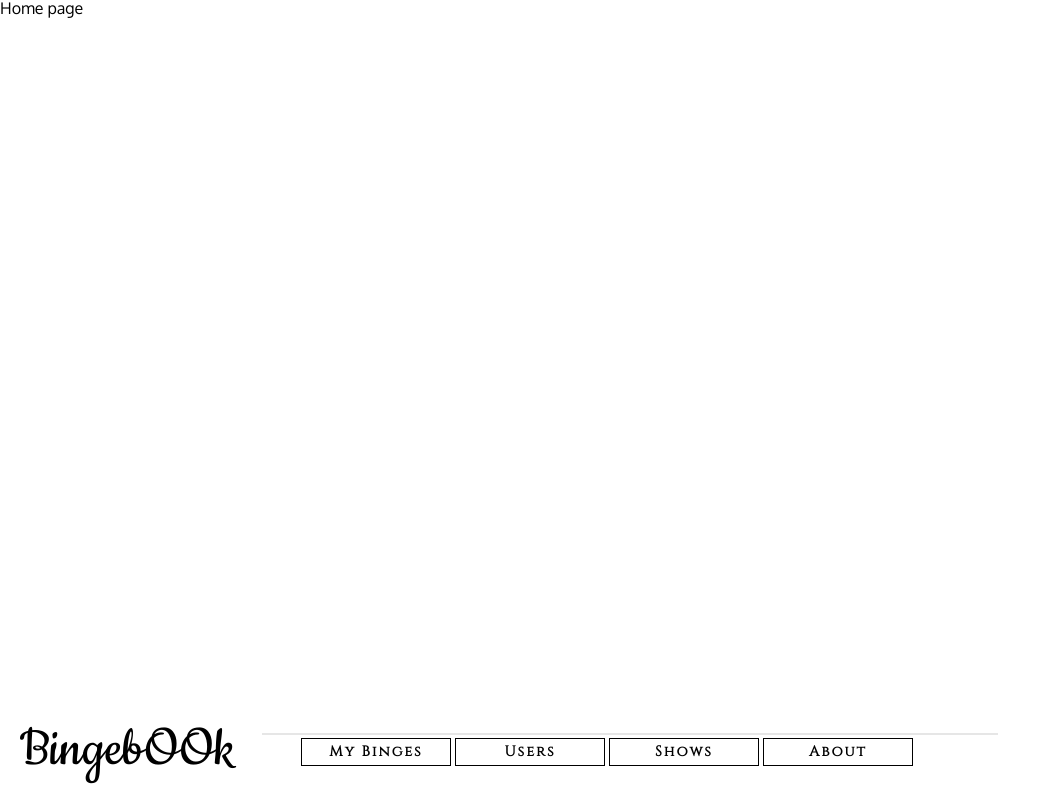
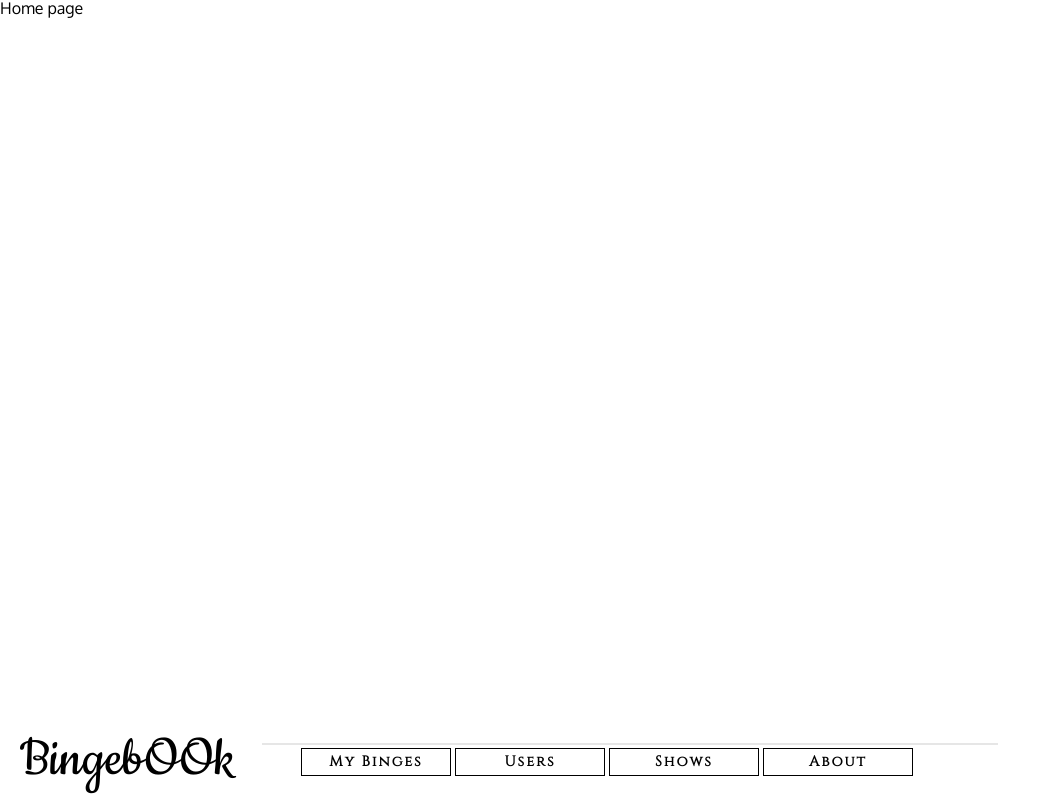
Before and after one commit to joseph-p-pasaoa/bingebook_frontE__FullStack, a React (Create React App) app: page / in a window 1280 px wide. Shown: the whole page, without its empty margins (0-1060 px from the left). Built offline with nearby package versions, Linux system fonts and the light colour scheme.

Commit message:
0.5.1, re-adjust navabar sizing and h1 placement for better ux

```diff
--- a/src/App.css
+++ b/src/App.css
@@ -12,7 +12,7 @@ body {
 h1 {
     /* page titles */
     position: fixed;
-    bottom: 54px;
+    bottom: 55px;
     left: 252px;
     width: max-content;
     z-index: 10;
--- a/src/components/NavBar.css
+++ b/src/components/NavBar.css
@@ -9,7 +9,8 @@ nav {
     bottom: 0px;
     left: 0px;
 
-    height: 80px;
+    height: 110px;
+    padding-top: 40px;
 
     display: flex;
     flex-direction: row;
```
